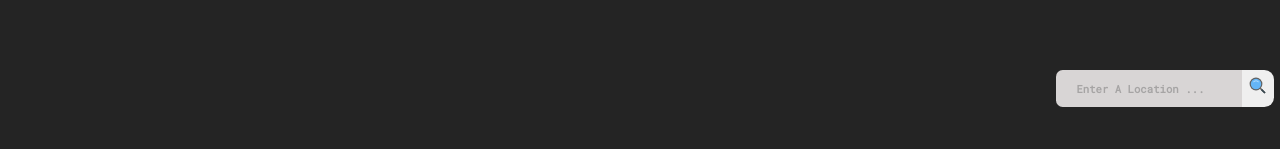
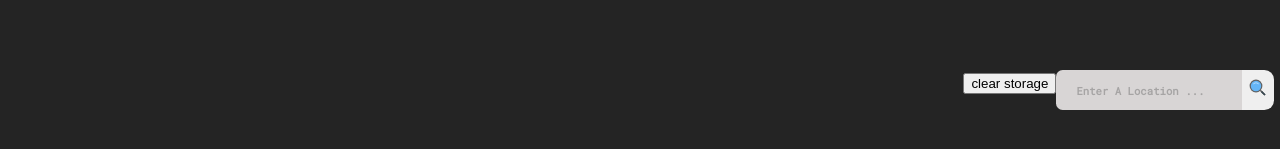
Before and after one commit to SebaPerez90/WheaterApp, a React (Vite) app: page / in a window 1280 px wide. Shown: the part 267-416 px from the top of the page. Built offline with nearby package versions, Linux system fonts and the light colour scheme.

Commit message:
adding-search-history

```diff
--- /dev/null
+++ b/src/components/History.jsx
@@ -0,0 +1,43 @@
+import { useState, forwardRef, useImperativeHandle } from 'react';
+import PropTypes from 'prop-types';
+
+const History = forwardRef(({ valueCapture }, ref) => {
+  const [history, setHistory] = useState(
+    localStorage.getItem('history') ? JSON.parse(localStorage.getItem('history')) : [],
+  );
+
+  const handleSetStorage = () => {
+    localStorage.setItem('history', JSON.stringify(history));
+
+    setHistory([...history, valueCapture]);
+  };
+
+  const saludar = () => {
+    console.log('hello world');
+  };
+
+  useImperativeHandle(ref, () => ({
+    handleSetStorage,
+    saludar
+  }));
+
+  return (
+    <div>
+      <button onClick={() => localStorage.clear()}>clear storage</button>
+      <ul>
+        {history.map((item, index) => (
+          <li key={index}>{item}</li>
+        ))}
+      </ul>
+    </div>
+  );
+});
+
+History.propTypes = {
+  valueCapture: PropTypes.any,
+  setStorageRef: PropTypes.func,
+};
+
+History.displayName = 'History';
+
+export default History;
--- a/src/components/WeatherData.jsx
+++ b/src/components/WeatherData.jsx
@@ -1,11 +1,12 @@
 import SpanishCardInfo from './SpanishCardInfo.jsx';
 import EnglishCardInfo from './EnglishCardInfo.jsx';
 import ForecastNextDays from './ForecastNextDays.jsx';
+import History from './History.jsx';
 import { FcSearch } from 'react-icons/fc';
 import { Redirect } from 'wouter';
 import { useStore } from '../../store';
 import { toast } from 'react-hot-toast';
-import { useState, useEffect } from 'react';
+import { useRef } from 'react';
 
 export default function WeatherData() {
   const { shouldRedirect, languageEng, valueCapture, setValueCapture, setWeatherData, themeDark } = useStore();
@@ -13,56 +14,34 @@ export default function WeatherData() {
   const APIkey = '3d9cbbaa2c744ad8b91912d8c0979261';
   const URLDinamicRequest = `http://api.openweathermap.org/data/2.5/forecast?q=${valueCapture}&units=metric&appid=${APIkey}`;
 
+  //this is the ref child component which contains the method 'handleSetStorage' previously config
+  const historyRef = useRef();
+
+  // alert message in the case the input it is empty
   const errorMessage = () =>
     toast.error('text input can not be empty', {
       position: 'top-center',
     });
 
-  //test
-  const input = document.querySelector('.weather-input-dt');
-
+  // this function is trigger to the button 'search' to control the content in input type text
+  // and if it is all ok , trigger the fetch fn() and history search fn()
   const checkingInput = () => {
     if (!valueCapture) {
       errorMessage();
       return;
     } else {
       setWeatherData(URLDinamicRequest);
-      setStorage();
+      historyRef.current.handleSetStorage();
     }
-  };
-
-  //this effect run if the languageEng state change.
-  // useEffect(() => {
-  //   // if (valueCapture) {
-  //   // setweatherData();
-  //   // }
-  // }, [languageEng]);
-
-  //test
-  // useEffect(() => {
-  //   const storedHistory = JSON.parse(localStorage.getItem('history')) || [];
-  //   setHistory(storedHistory);
-  // }, []);
-
-  //test
-  const [history, setHistory] = useState([]);
-
-  const setStorage = () => {
-    localStorage.setItem('history', JSON.stringify(valueCapture));
-
-    setHistory([...history, valueCapture]);
-
-    input.value = '';
   };
 
   return (
     <main className={themeDark ? 'main-weather-container-dt' : 'main-light-main-weather-container-lt'}>
       <div className={themeDark ? 'main-weather-form-dt' : 'main-weather-form-lt'}>
-        <ul>
-          {history.map((item, index) => (
-            <li key={index}>{item}</li>
-          ))}
-        </ul>
+        <History
+          valueCapture={valueCapture}
+          ref={historyRef}
+        />
 
         <input
           placeholder={languageEng ? 'enter a Location ...' : 'ingrese una ubicación ...'}
@@ -86,6 +65,7 @@ export default function WeatherData() {
 
       {languageEng ? <EnglishCardInfo /> : <SpanishCardInfo />}
 
+      {/* if fetch fn response code status is equal to '404' , redirect to URL path that contains more info about this type error in fetching data */}
       {shouldRedirect ? <Redirect to='/notfound' /> : null}
     </main>
   );
```
